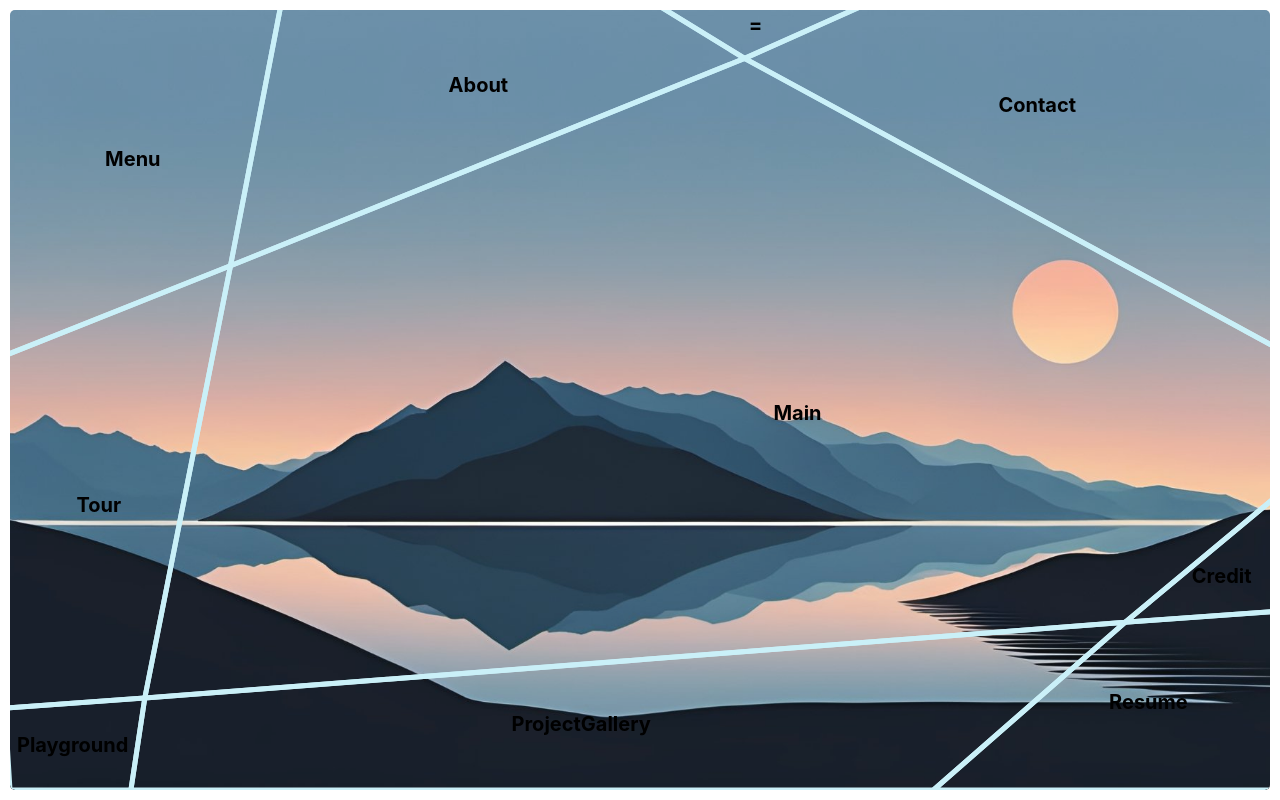
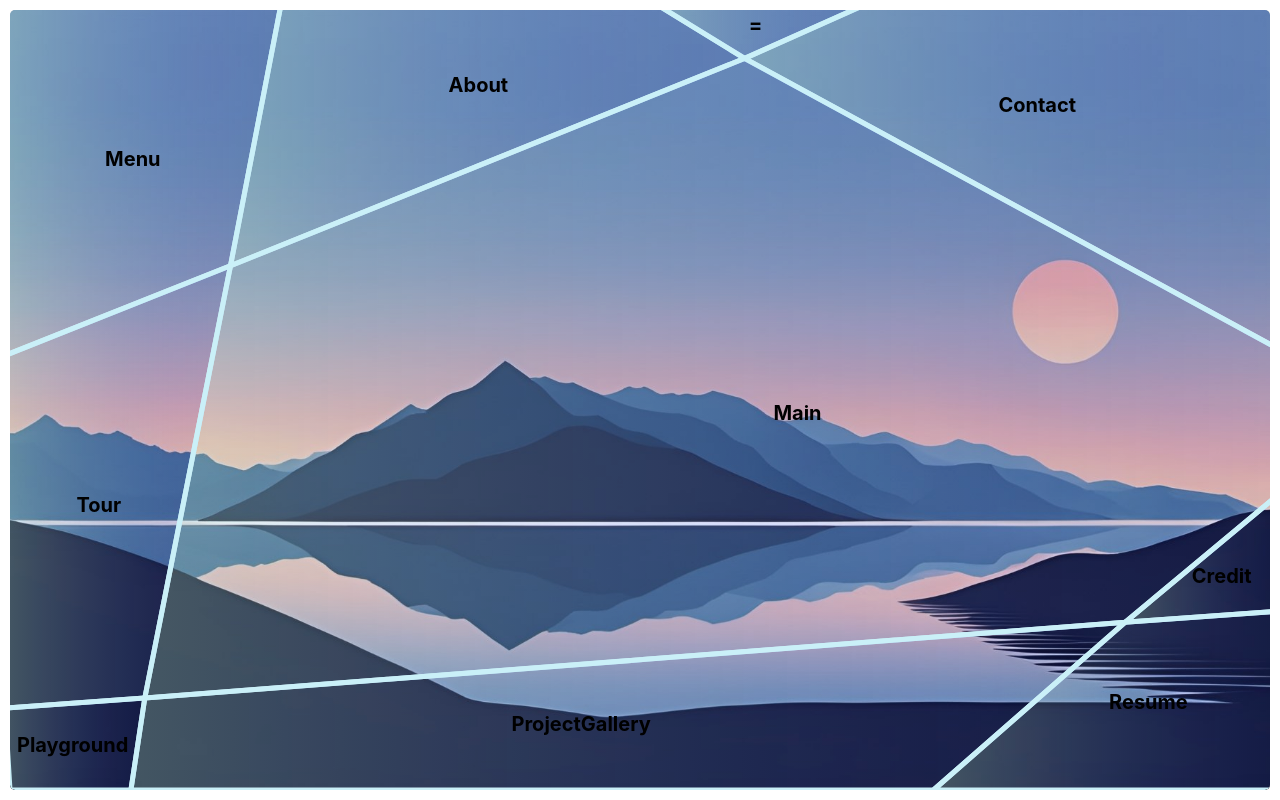
Before and after one commit to Honghui-Li-8/personal-portfolio, a React (Create React App) app: page / in a window 1280 px wide. Built offline with nearby package versions, Linux system fonts and the light colour scheme.

Commit message:
defined liner gradient fill

```diff
--- a/src/components/PolygonSection.tsx
+++ b/src/components/PolygonSection.tsx
@@ -85,16 +85,17 @@ const PolygonSection = ({
 
   // Scaling the text on hover
   const textScale = hovered ? 1.3 : 1; // Expand the text by 30% on hover
-  const fill = hovered ? "rgb(54, 101, 145, 0.7)" : color;
+  const fill = hovered ? "rgb(54, 101, 145, 0.7)" : "url(#gradient-bg)";
+  const fillOpacity= hovered ? 0.8: 0.3;
 
   return (
     <g>
       <polygon
         points={points}
-        fill={fill}
+        fill={"url(#gradient-bg)"}
         stroke="#caf0f8"
         strokeWidth="5"
-        fillOpacity={1}
+        fillOpacity={fillOpacity}
         className="backdrop-blur-md"
         style={{
           pointerEvents: "all", // Ensure only the polygon handles pointer events
@@ -106,16 +107,6 @@ const PolygonSection = ({
         onClick={onClick}
         onMouseEnter={handleMouseEnter}
         onMouseLeave={handleMouseLeave}
-        children={
-          <foreignObject x="10" y="10" width="300" height="100">
-            <div style={{
-              backdropFilter: "blur(10px)",
-              backgroundColor:"black"
-            }}>
-
-            </div>
-          </foreignObject>
-        }
       />
 
       {/* The polygon name text */}
--- a/src/tabs/Home.tsx
+++ b/src/tabs/Home.tsx
@@ -66,6 +66,13 @@ const Home = () => {
             opacity: 1,
           }}
         >
+        {/* <!-- Define the blur filter --> */}
+        <defs>
+        <linearGradient id="gradient-bg" x1="0%" y1="0%" x2="100%" y2="0%">
+          <stop offset="0%" style={{stopColor:"lightblue", stopOpacity:1}} />
+          <stop offset="100%" style={{stopColor:"blue", stopOpacity:0.4}}/>
+        </linearGradient>
+        </defs>
           {layout1.map((vertices, index) => {
             return (
               <PolygonSection
```
